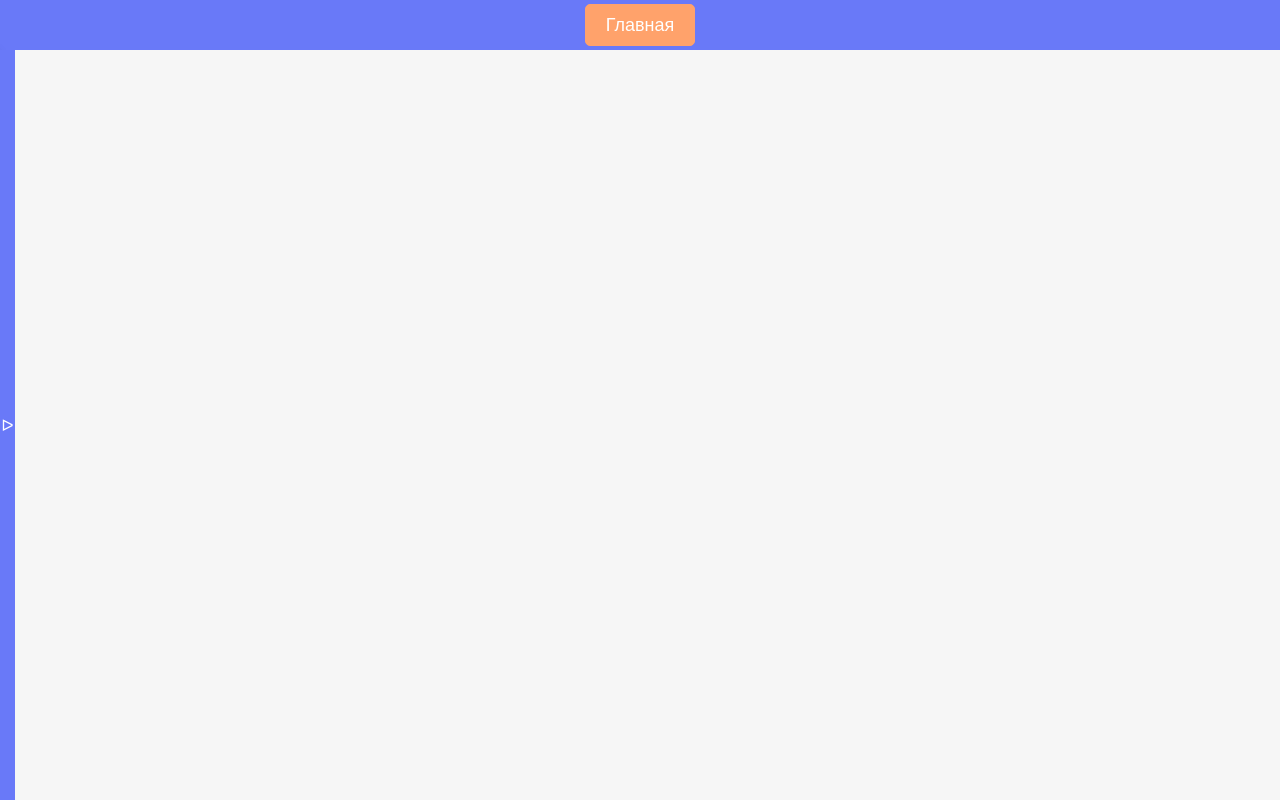
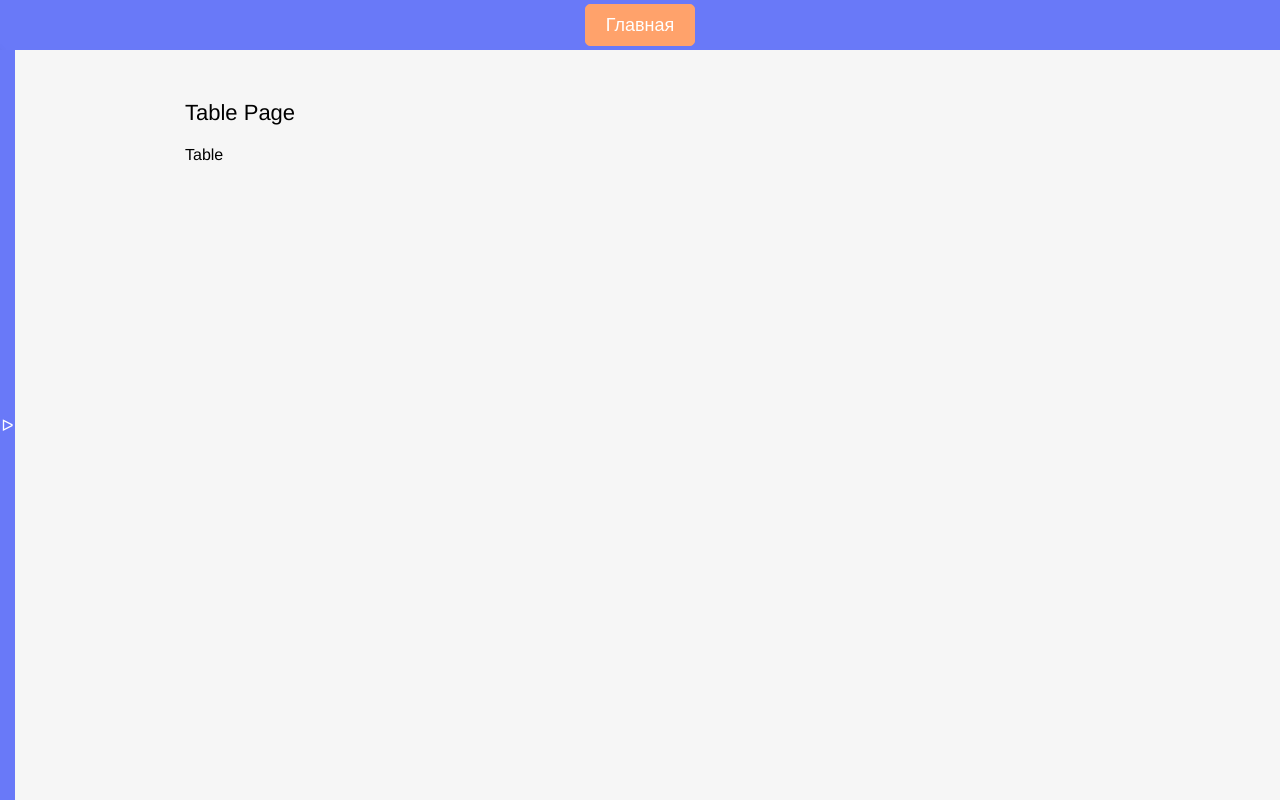
Before and after one commit to Crash2022/Vue-Design, a Vue app: page /table in a window 1280 px wide. Built offline with nearby package versions, Linux system fonts and the light colour scheme.

Commit message:
add: TablePage empty

```diff
--- a/src/components/Layouts/SidebarLayout.vue
+++ b/src/components/Layouts/SidebarLayout.vue
@@ -30,6 +30,7 @@ const links = ref([
     {name: 'Радио-кнопки', href: '/radio-buttons'},
     {name: 'Табы', href: '/tabs'},
     {name: 'Прогресс-бар', href: '/progress'},
+    {name: 'Таблица', href: '/table'},
 ])
 
 // экспорт без setup
--- /dev/null
+++ b/src/pages/TablePage.vue
@@ -0,0 +1,14 @@
+<template>
+    <div class="heading_2">Table Page</div>
+    <div>
+        Table
+    </div>
+</template>
+
+<script setup>
+
+</script>
+
+<style lang="scss" scoped>
+
+</style>
--- a/src/router/index.ts
+++ b/src/router/index.ts
@@ -7,6 +7,7 @@ import CheckboxPage from "@/pages/CheckboxPage.vue"
 import RadioButtonsPage from "@/pages/RadioButtonsPage.vue"
 import TabsPage from "@/pages/TabsPage.vue"
 import ProgressBarPage from '@/pages/ProgressBarPage.vue'
+import TablePage from '@/pages/TablePage.vue'
 
 const routes: Array<RouteRecordRaw> = [
   {
@@ -41,6 +42,10 @@ const routes: Array<RouteRecordRaw> = [
     path: '/progress',
     component: ProgressBarPage
   },
+  {
+    path: '/table',
+    component: TablePage
+  },
 ]
 
 const router = createRouter({
```
